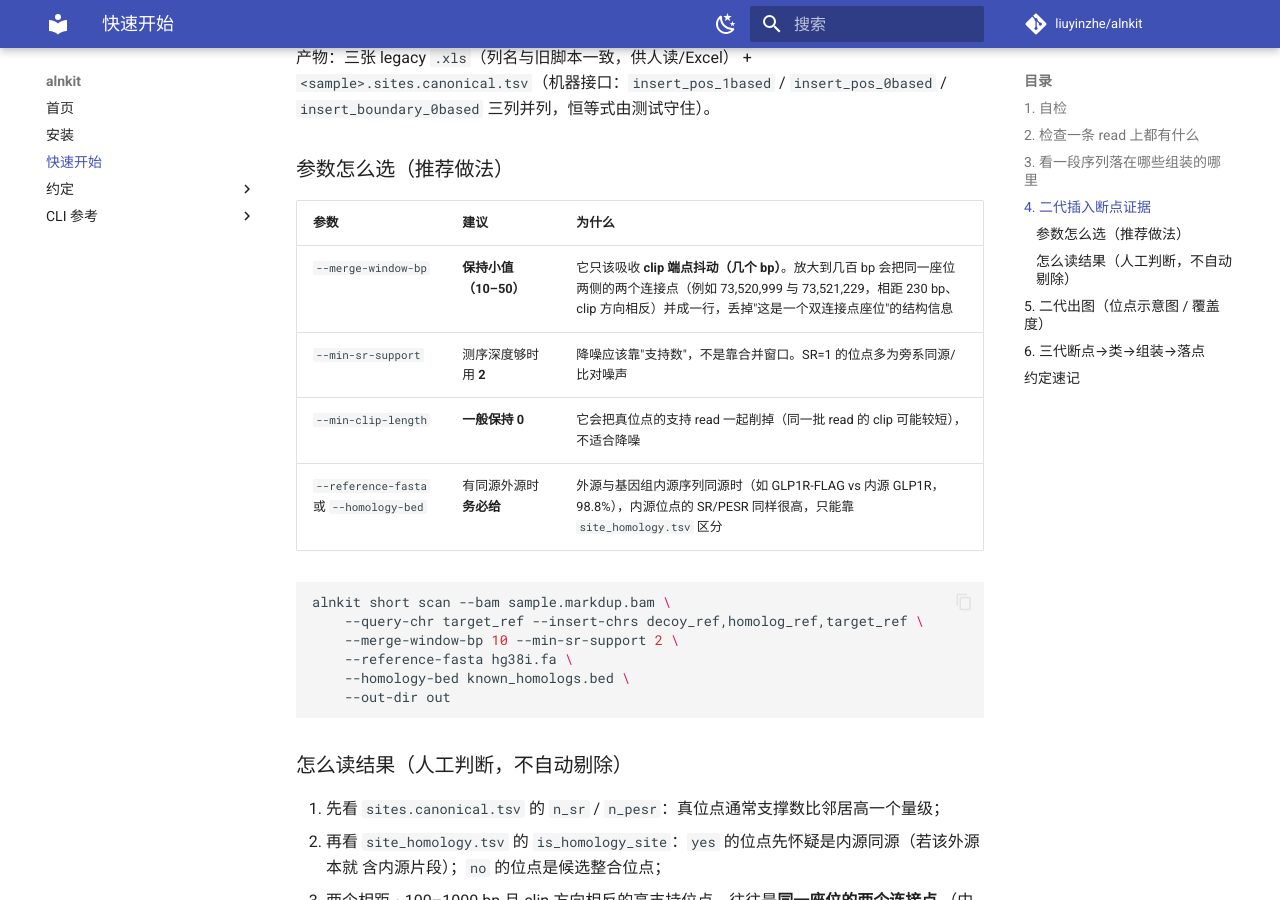
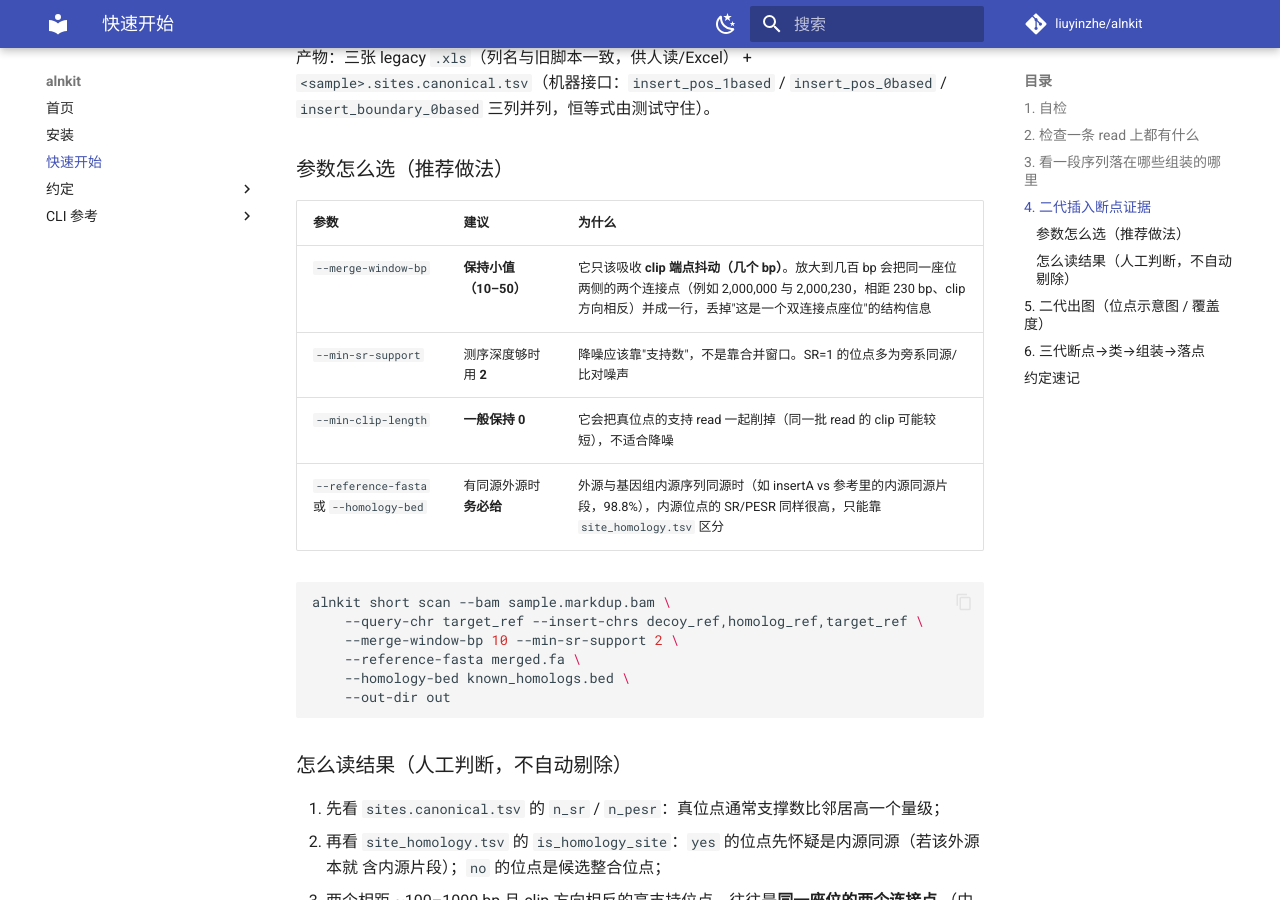
Before and after one commit to liuyinzhe/alnkit, an MkDocs documentation site: the page built from docs/quickstart.md, in a window 1280 px wide and 900 px high, scrolled down 969 px. Built offline with MkDocs 1.6.1 and Material for MkDocs 9.7.7, drawn with Linux system fonts in a browser that asks for light colours; comment, search, counter and statistics services are not loaded.

Commit message:
chore: 清理既有的脱敏泄漏（真实位点 / 同源基因名 / 数据集名）
全仓扫描（git ls-files 的 108 个文本文件）后清掉并入前就已存在的泄漏，
统一到 AGENTS §3.5 的占位约定（chr1/chr2、insertA、百万级合成坐标）：

- CHANGELOG.md：0.5.0 条目里的真实整合位点 chr6:73,521,229、内源区域
  chr6:39,048,841-39,086,070、GLP1R 与数据集名 20260103 -> 合成占位；
- docs/quickstart.md：教学用的 73,520,999 / 73,521,229（相距 230 bp、方向相反这个
  教学点保留）、GLP1R-FLAG vs GLP1R、hg38i.fa -> 2,000,000 / 2,000,230、insertA、
  merged.fa；
- src/alnkit/shortread/homology.py：docstring 里的 39048838 / 73521229 / GLP1R-FLAG
  -> 1000000 / 2000229 / insertA；
- tests/test_short_homology.py：BED fixture 与断言同步改成占位值；
- src/alnkit/plot/tracks.py：侧表示例里疑似真实参考长度的 176,669,985 -> 40,000,000。

自检：ruff / ruff format / 265 passed（26 skipped）；复查 grep 已无真实标识、
本机路径与邮箱（只剩 git@github.com 的 SSH 地址与守卫测试自己的模式串）。

````diff
--- a/docs/quickstart.md
+++ b/docs/quickstart.md
@@ -49,16 +49,16 @@ alnkit short scan --bam-dir ./bams --query-chr target_ref \
 
 | 参数 | 建议 | 为什么 |
 |---|---|---|
-| `--merge-window-bp` | **保持小值（10–50）** | 它只该吸收 **clip 端点抖动（几个 bp）**。放大到几百 bp 会把同一座位两侧的两个连接点（例如 73,520,999 与 73,521,229，相距 230 bp、clip 方向相反）并成一行，丢掉"这是一个双连接点座位"的结构信息 |
+| `--merge-window-bp` | **保持小值（10–50）** | 它只该吸收 **clip 端点抖动（几个 bp）**。放大到几百 bp 会把同一座位两侧的两个连接点（例如 2,000,000 与 2,000,230，相距 230 bp、clip 方向相反）并成一行，丢掉"这是一个双连接点座位"的结构信息 |
 | `--min-sr-support` | 测序深度够时用 **2** | 降噪应该靠"支持数"，不是靠合并窗口。SR=1 的位点多为旁系同源/比对噪声 |
 | `--min-clip-length` | **一般保持 0** | 它会把真位点的支持 read 一起削掉（同一批 read 的 clip 可能较短），不适合降噪 |
-| `--reference-fasta` 或 `--homology-bed` | 有同源外源时**务必给** | 外源与基因组内源序列同源时（如 GLP1R-FLAG vs 内源 GLP1R，98.8%），内源位点的 SR/PESR 同样很高，只能靠 `site_homology.tsv` 区分 |
+| `--reference-fasta` 或 `--homology-bed` | 有同源外源时**务必给** | 外源与基因组内源序列同源时（如 insertA vs 参考里的内源同源片段，98.8%），内源位点的 SR/PESR 同样很高，只能靠 `site_homology.tsv` 区分 |
 
 ```bash
 alnkit short scan --bam sample.markdup.bam \
     --query-chr target_ref --insert-chrs decoy_ref,homolog_ref,target_ref \
     --merge-window-bp 10 --min-sr-support 2 \
-    --reference-fasta hg38i.fa \
+    --reference-fasta merged.fa \
     --homology-bed known_homologs.bed \
     --out-dir out
 ```
````
Also changed, not shown: CHANGELOG.md (+3 -3 lines), 3 other files.
